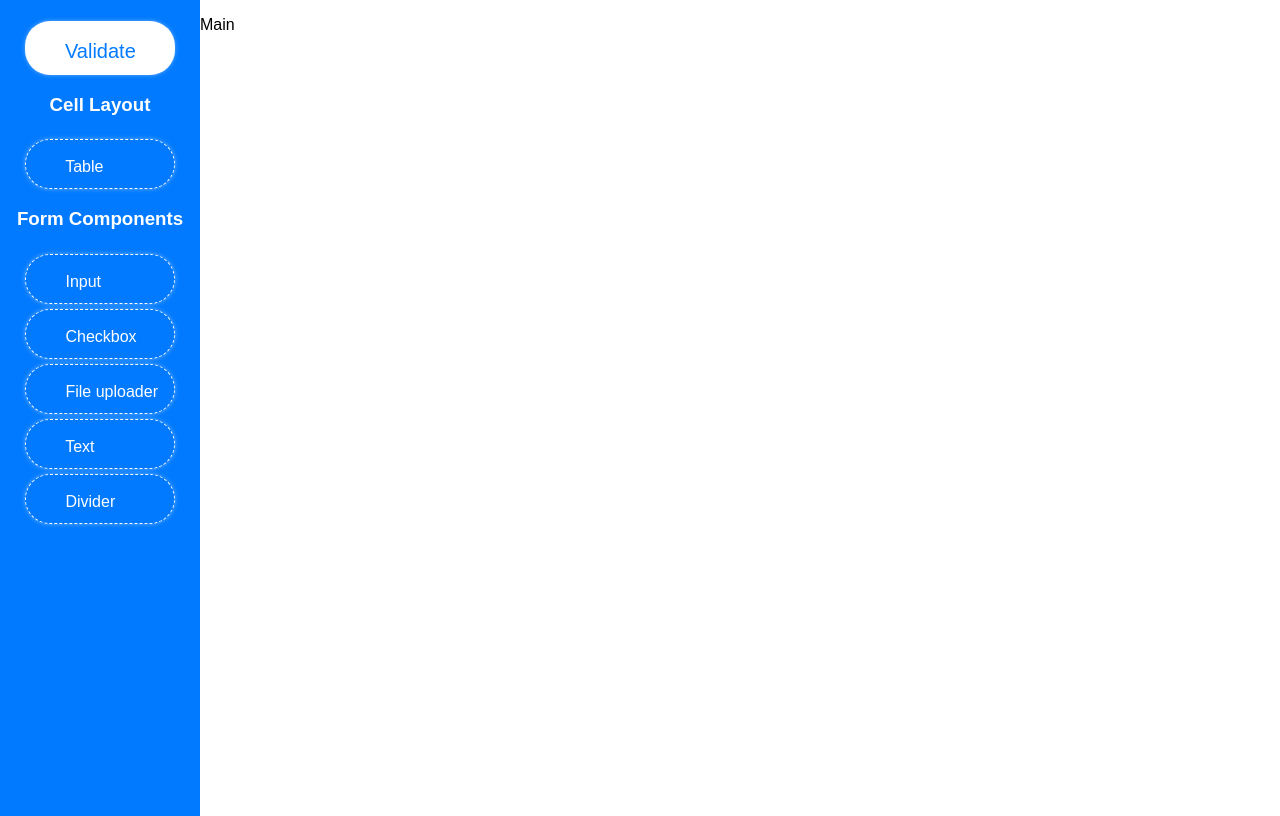
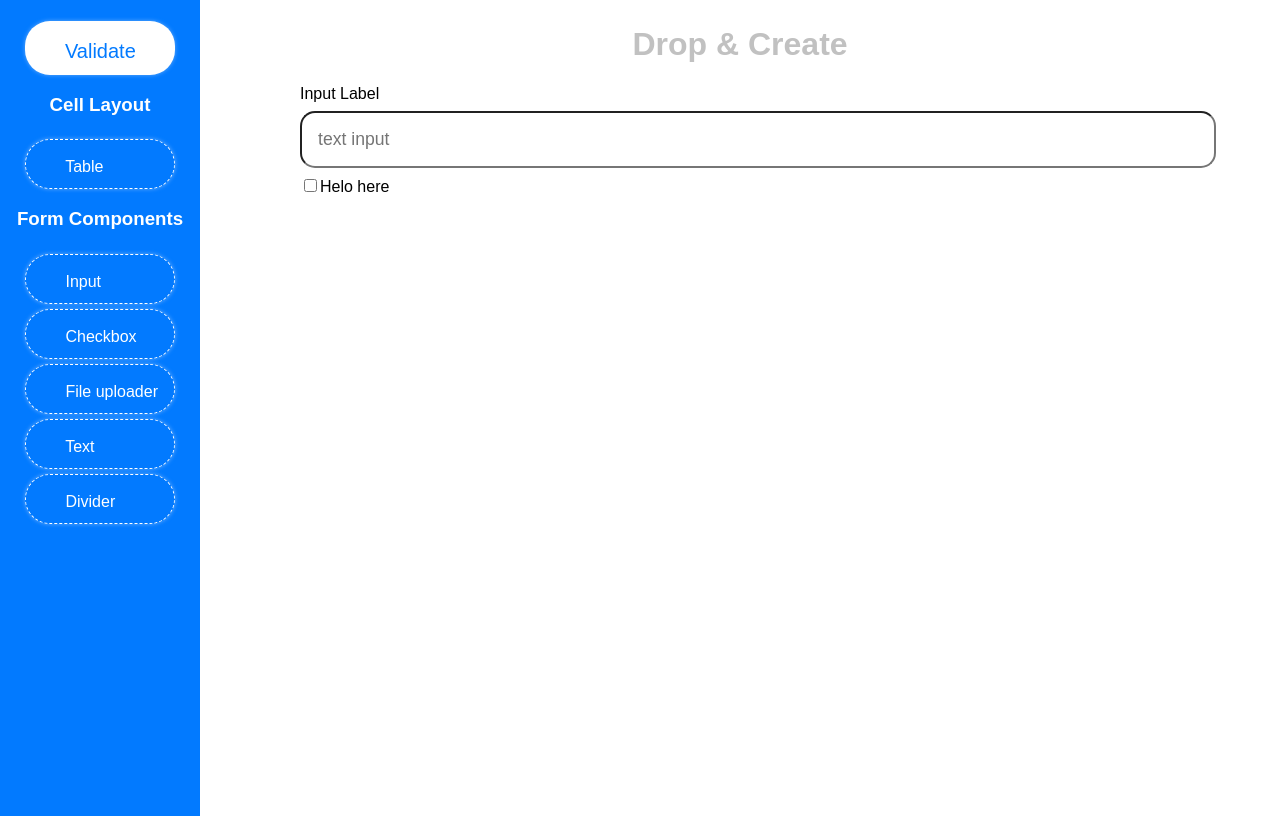
Before and after one commit to Ammar127/form-builder-poc, a React (Create React App) app: page /create in a window 1280 px wide. Built offline with nearby package versions, Linux system fonts and the light colour scheme; some icons are missing.

Commit message:
create optimization

```diff
--- a/src/app/containers/Create/Content.js
+++ b/src/app/containers/Create/Content.js
@@ -1,13 +1,37 @@
 import React from 'react'
 import styled from "styled-components";
+import { useDrop } from "react-dnd";
+import { ItemTypes } from "./ItemTypes";
+import { Field } from '../../elements/Field';
 const Main = styled.div`
   flex: 1 1 600px;
   overflow-y: auto;
+  padding: 5px 100px;
 `;
-export const Content = () => {
+const Header = styled.div`
+  color: #c1c1c1;
+  text-align: center;
+`;
+export const Content = (props) => {
+   console.log(props.form);
+
+   const [{ canDrop, isOver }, drop] = useDrop({
+     accept: ItemTypes.ELEMENT,
+     drop: () => ({
+       name: `  Dustbin`,
+     }),
+     collect: (monitor) => ({
+       isOver: monitor.isOver(),
+       canDrop: monitor.canDrop(),
+     }),
+   });
+   const isActive = canDrop && isOver;
     return (
-      <Main>
-        <p>Main</p>
+      <Main ref={drop}>
+        <Header>
+          <h1>Drop & Create</h1>
+        </Header>
+        {props.form.map((e, index) => <Field key={index} type={e} {...props} ></Field>)}
       </Main>
     );
 }
--- a/src/app/containers/Create/LeftNav.js
+++ b/src/app/containers/Create/LeftNav.js
@@ -74,14 +74,14 @@ const ValidateButton = styled.button`
   }
 `;
 
-export const DragElement = ({name, ...props}) => {
+export const DragElement = ({name, type, ...props}) => {
   const [{ opacity }, drag] = useDrag({
     item: { type: ItemTypes.ELEMENT },
     end(item, monitor) {
       const dropResult = monitor.getDropResult();
       if (item && dropResult) {
         alert(name);
-
+        props.onAdd(1, type);
         // open modal here and take the specifications
         // add in array
       }
@@ -110,25 +110,25 @@ export const LeftNav = (props) => {
         <h3>Cell Layout</h3>
         <Ul>
           <li>
-            <DragElement {...props} name="Table"></DragElement>
+            <DragElement {...props} type={1} name="Table"></DragElement>
           </li>
         </Ul>
         <h3>Form Components</h3>
         <Ul>
           <li>
-            <DragElement {...props} name="Input"></DragElement>
+            <DragElement {...props} type={2} name="Input"></DragElement>
           </li>
           <li>
-            <DragElement {...props} name="Checkbox"></DragElement>
+            <DragElement {...props} type={3} name="Checkbox"></DragElement>
           </li>
           <li>
-            <DragElement {...props} name="File uploader"></DragElement>
+            <DragElement {...props} type={4} name="File uploader"></DragElement>
           </li>
           <li>
-            <DragElement {...props} name="Text"></DragElement>
+            <DragElement {...props} type={5} name="Text"></DragElement>
           </li>
           <li>
-            <DragElement {...props} name="Divider"></DragElement>
+            <DragElement {...props} type={6} name="Divider"></DragElement>
           </li>
           <li></li>
         </Ul>
--- /dev/null
+++ b/src/app/elements/Field.js
@@ -0,0 +1,22 @@
+import React from 'react'
+import { Input } from "./Input";
+import CheckBox from "./CheckBox";
+import { Divider } from "./Divider";
+import { FileUploader } from "./FileUploader";
+import { Text } from "./Text";
+import { Table } from "./Table";
+
+
+const elementTypes = [
+{type: 1, component: Table},
+{type: 2, component: Input},
+{type: 3, component: CheckBox},
+{type: 4, component: FileUploader},
+{type: 5, component: Text},
+{type: 6, component: Divider},
+]
+export const C = (type) => elementTypes.find(e => e.type === type);
+export const Field = ({ type, ...props}) => {
+    const Component = C(type).component;
+    return <Component {...props} />;
+}
```
Also changed, not shown: 1 other file (tests, documents, lock files or other folders).
